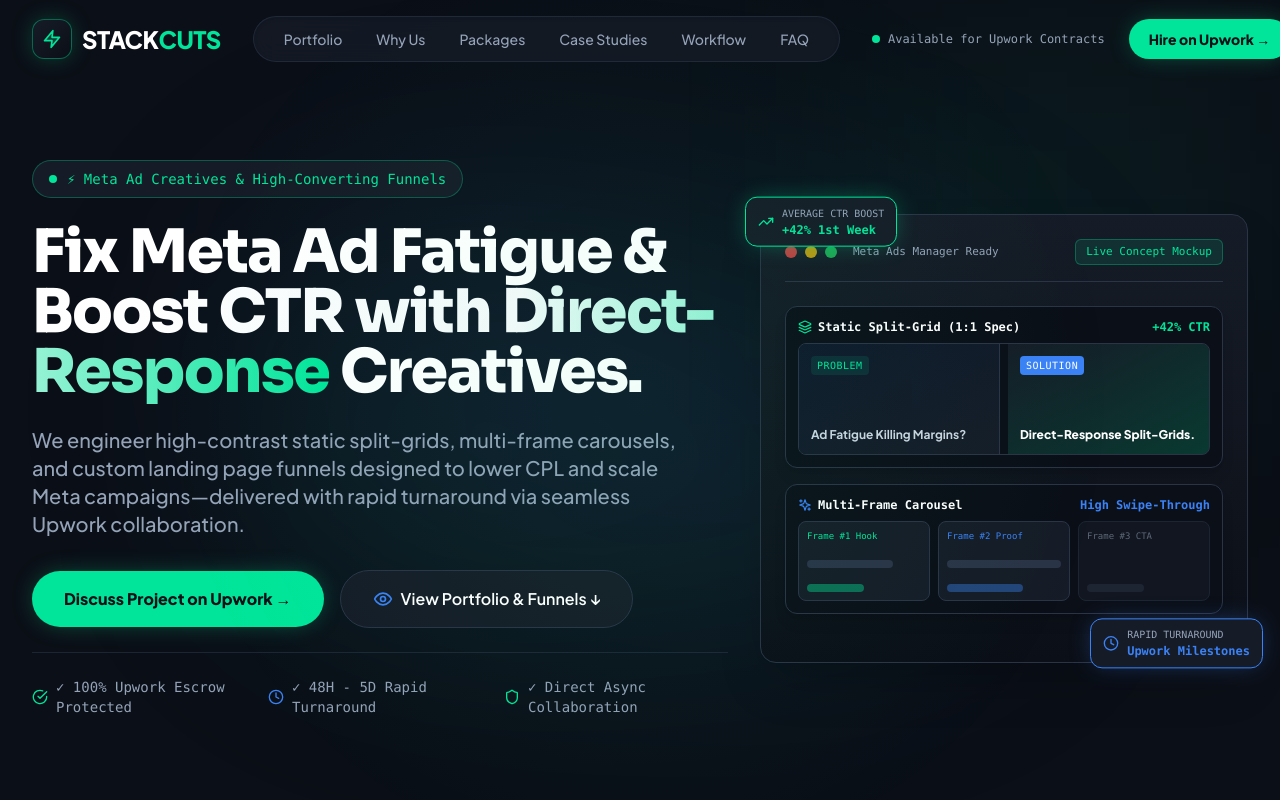
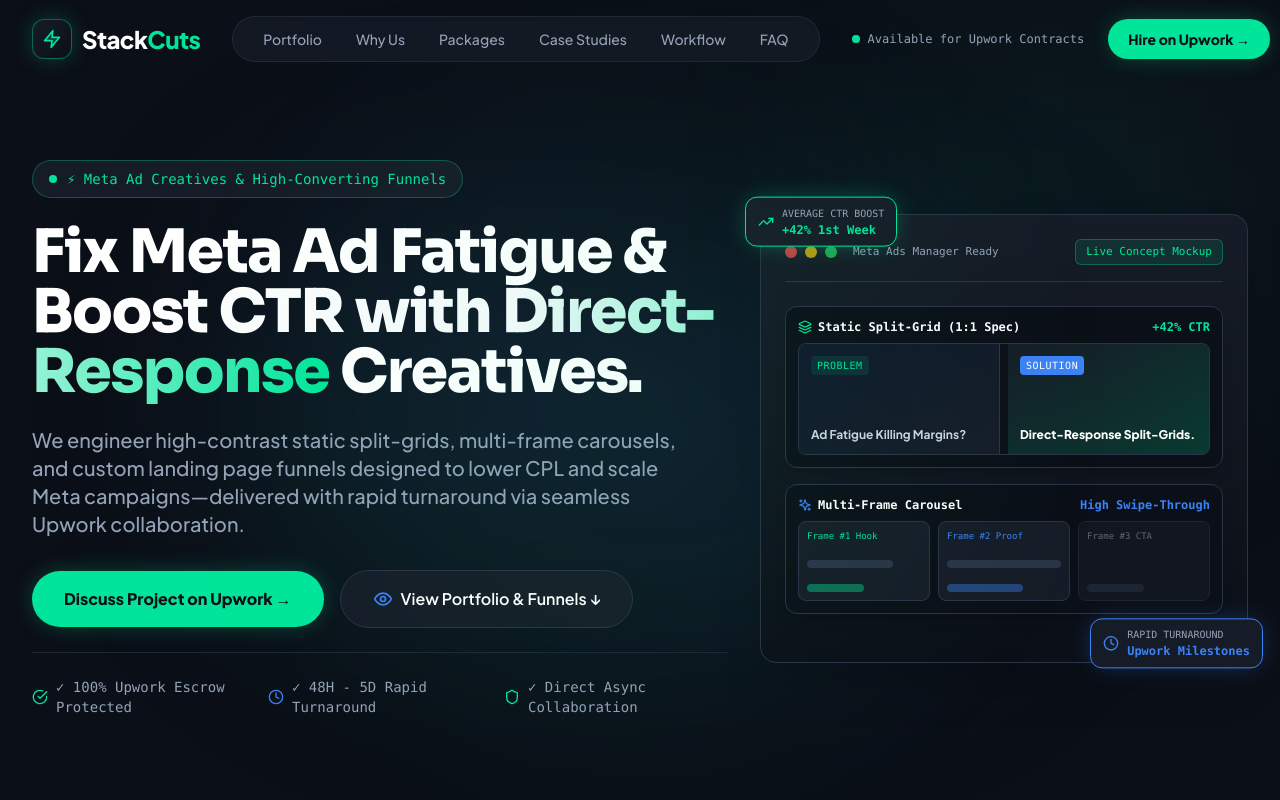
Before and after one commit to StackCuts/Agency, a React (Vite) app: page / in a window 1280 px wide. Shown: the top 800 px of the page. Built offline with nearby package versions, Linux system fonts and the light colour scheme.

Commit message:
Update logo casing to StackCuts (TitleCase/PascalCase) in Navbar and Footer

```diff
--- a/src/components/Footer.jsx
+++ b/src/components/Footer.jsx
@@ -14,8 +14,8 @@
               <div className="w-8 h-8 rounded-lg bg-[#161C27] border border-[#00E599]/40 flex items-center justify-center">
                 <Zap className="w-4 h-4 text-[#00E599]" />
               </div>
-              <span className="font-display font-extrabold text-lg tracking-tight text-white">
-                STACK<span className="text-[#00E599]">CUTS</span>
+              <span className="font-sans font-black text-lg tracking-tight text-white">
+                Stack<span className="text-[#00E599]">Cuts</span>
               </span>
             </div>
             <p className="text-xs text-[#94A3B8] leading-relaxed max-w-sm">
--- a/src/components/Navbar.jsx
+++ b/src/components/Navbar.jsx
@@ -37,7 +37,7 @@
               <Zap className="w-5 h-5 text-[#00E599] fill-[#00E599]/20 group-hover:scale-110 transition-transform" />
             </div>
             <span className="font-sans font-black text-xl sm:text-2xl tracking-tight text-white flex items-center">
-              STACK<span className="text-[#00E599]">CUTS</span>
+              Stack<span className="text-[#00E599]">Cuts</span>
             </span>
           </a>
 
```
